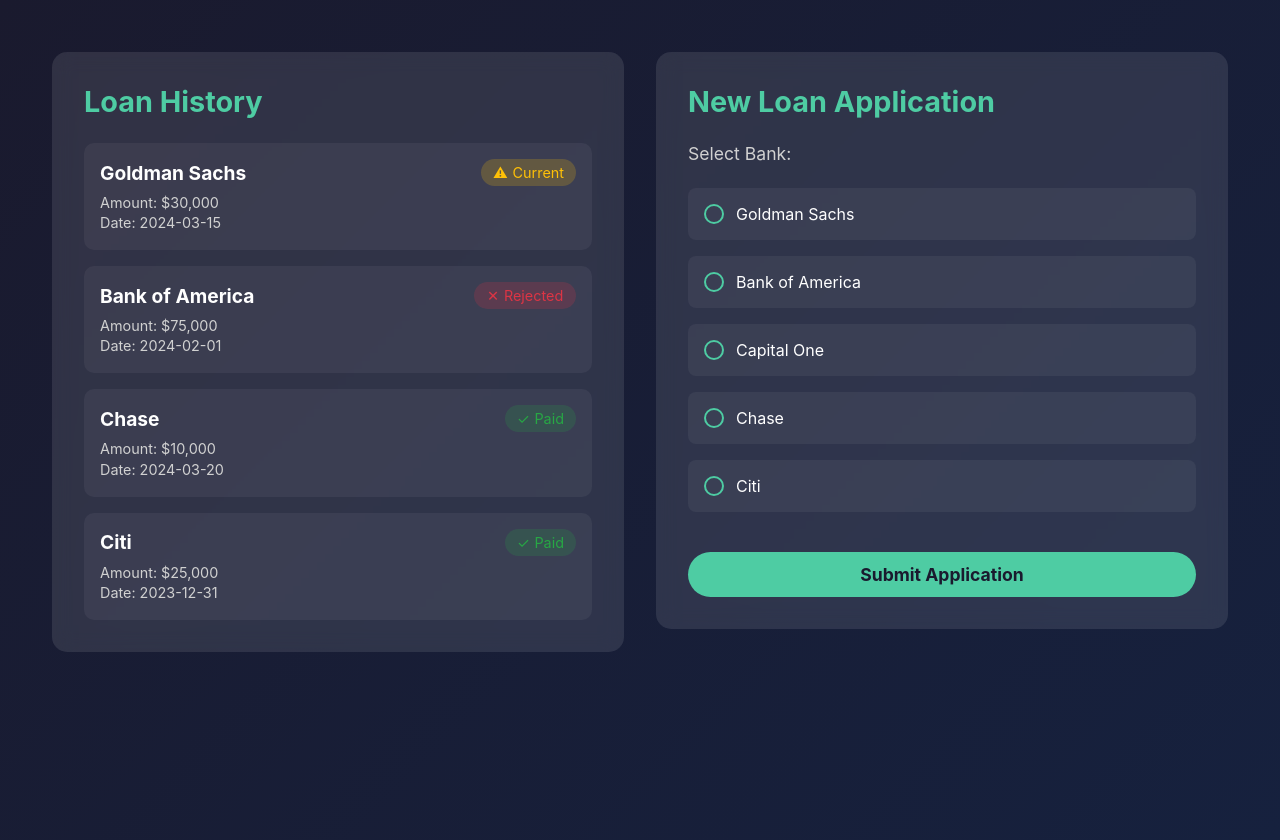
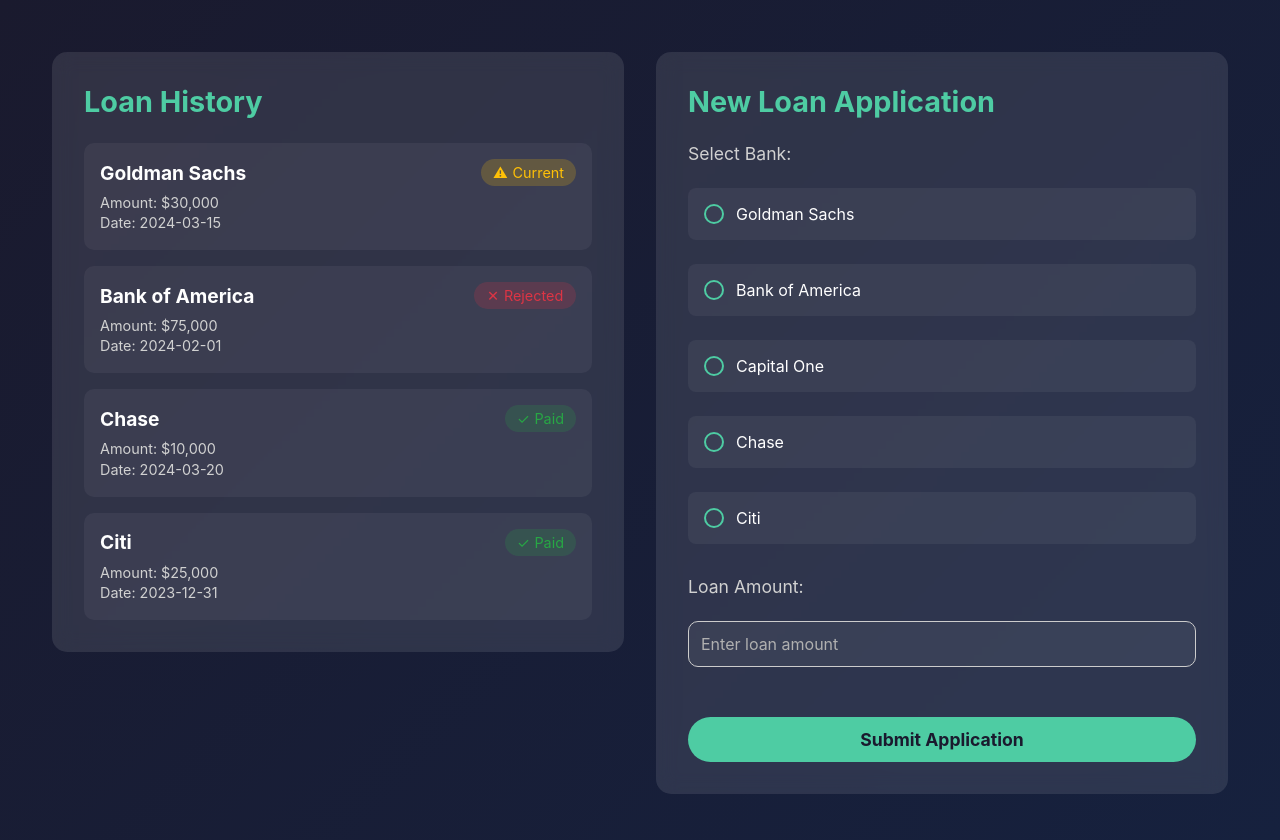
Before and after one commit to ajay-jayanth/ripple-banking, a Flask app: page /merchant/merchant-dashboard in a window 1280 px wide. Run offline with Flask 3, Linux system fonts and the light colour scheme.

Commit message:
adding loan amount, change data format to csv

```diff
--- a/merchant/data.py
+++ b/merchant/data.py
@@ -1,35 +1,40 @@
-SAMPLE_LOANS = [
-    {
-        "bank": "Goldman Sachs",
-        "status": "current",  # Loan status is 'current'
-        "date": "2024-03-15",
-        "amount": "$30,000"
-    },
-    {
-        "bank": "Bank of America",
-        "status": "rejected",  # Loan status is 'rejected'
-        "date": "2024-02-01",
-        "amount": "$75,000"
-    },
-    {
-        "bank": "Chase",
-        "status": "paid",  # Loan status is 'current'
-        "date": "2024-03-20",
-        "amount": "$10,000"
-    },
-    {
-        "bank": "Citi",
-        "status": "paid",  # Changed from 'paid_off' to 'paid'
-        "date": "2023-12-31",
-        "amount": "$25,000"
-    }
-]
+import csv
 
 
-BANKS = [
-    "Goldman Sachs",
-    "Bank of America",
-    "Capital One",
-    "Chase",
-    "Citi"
-]
+import csv
+import os
+
+BASE_DIR = os.path.dirname(os.path.abspath(__file__))
+
+
+def format_currency(amount):
+    """Format the amount as currency, e.g., $30,000"""
+    return f"${amount:,.0f}"  # This will format the amount with commas for thousands
+
+
+def read_loans():
+    """Read loan data from loans.csv"""
+    loans = []
+    loans_file_path = os.path.join(
+        BASE_DIR, '..', 'static', 'data', 'loans.csv')  # Create absolute path
+    with open(loans_file_path, mode='r') as file:
+        reader = csv.DictReader(file)
+        for row in reader:
+            loans.append({
+                "bank": row['bank'],
+                "status": row['status'],
+                "date": row['date'],
+                # Format the amount as currency
+                "amount": format_currency(int(row['amount']))
+            })
+    return loans
+
+
+def read_banks():
+    """Read bank data from banks.csv"""
+    banks = []
+    with open('static/data/banks.csv', mode='r') as file:
+        reader = csv.reader(file)
+        for row in reader:
+            banks.append(row[0])  # Only one column in this file
+    return banks
--- a/merchant/routes.py
+++ b/merchant/routes.py
@@ -1,16 +1,20 @@
 from flask import render_template, request, redirect, url_for, flash
 from . import merchant_bp  # Import the Blueprint from __init__.py
-from .data import SAMPLE_LOANS, BANKS  # Import the data
+# Import functions to read data from CSV
+from .data import read_loans, read_banks
 
 
 @merchant_bp.route('/merchant-dashboard')
 def merchant_dashboard():
-    return render_template('merchant-dashboard.html', loans=SAMPLE_LOANS, banks=BANKS)
+    # Fetch data from CSV files
+    loans = read_loans()
+    banks = read_banks()
+    return render_template('merchant-dashboard.html', loans=loans, banks=banks)
 
 
 @merchant_bp.route('/submit-loan', methods=['POST'])
 def submit_loan():
     bank = request.form.get('bank')
-    # Add processing logic here
+    # Add processing logic here (e.g., save new loan)
     flash('Loan application submitted successfully!', 'success')
     return redirect(url_for('merchant.merchant_dashboard'))
--- a/static/dashboard.css
+++ b/static/dashboard.css
@@ -292,3 +292,52 @@ button[type="submit"]:hover {
   margin-right: 8px;
   color: #155724;
 }
+
+/* New Loan Amount Input Field */
+.form-group input[type="number"] {
+  padding: 12px;
+  font-size: 1rem;
+  border: 1px solid #ccc;
+  border-radius: 10px;
+  width: 100%;
+  background: rgba(255, 255, 255, 0.05);
+  color: white;
+  margin-bottom: 10px;
+  box-sizing: border-box;
+}
+
+.form-group input[type="number"]:focus {
+  border-color: #4ecca3;
+  outline: none;
+  background-color: rgba(255, 255, 255, 0.1);
+}
+
+.form-group label {
+  color: #d1d1d1;
+  font-size: 1.1rem;
+  margin-bottom: 0.5rem;
+}
+
+/* Optional styling for loan amount input */
+.form-group input[type="number"]::placeholder {
+  color: #b0b0b0;
+}
+
+/* Add styles for submit button (if needed to adjust spacing) */
+button[type="submit"] {
+  background: #4ecca3;
+  border: none;
+  padding: 12px 30px;
+  border-radius: 25px;
+  color: #1a1a2e;
+  font-size: 1.1rem;
+  font-weight: bold;
+  cursor: pointer;
+  transition: background 0.3s ease;
+  margin-top: 1rem;
+  width: 100%;
+}
+
+button[type="submit"]:hover {
+  background: #3db892;
+}
--- /dev/null
+++ b/static/data/banks.csv
@@ -0,0 +1,5 @@
+Goldman Sachs
+Bank of America
+Capital One
+Chase
+Citi
--- /dev/null
+++ b/static/data/loans.csv
@@ -0,0 +1,5 @@
+bank,status,date,amount
+Goldman Sachs,current,2024-03-15,30000
+Bank of America,rejected,2024-02-01,75000
+Chase,paid,2024-03-20,10000
+Citi,paid,2023-12-31,25000
--- a/templates/merchant-dashboard.html
+++ b/templates/merchant-dashboard.html
@@ -48,7 +48,7 @@
       <div class="new-loan">
         <h2>New Loan Application</h2>
         <form
-          action="window.location.href='/merchant/merchant-dashboard'"
+          action="{{ url_for('merchant.submit_loan') }}"
           method="post"
           class="loan-form"
         >
@@ -64,6 +64,20 @@
               {% endfor %}
             </div>
           </div>
+
+          <!-- New Input for Loan Amount -->
+          <div class="form-group">
+            <label for="loan-amount">Loan Amount:</label>
+            <input
+              type="number"
+              id="loan-amount"
+              name="amount"
+              placeholder="Enter loan amount"
+              required
+              min="1000"
+            />
+          </div>
+
           <button type="submit">Submit Application</button>
         </form>
       </div>
```
